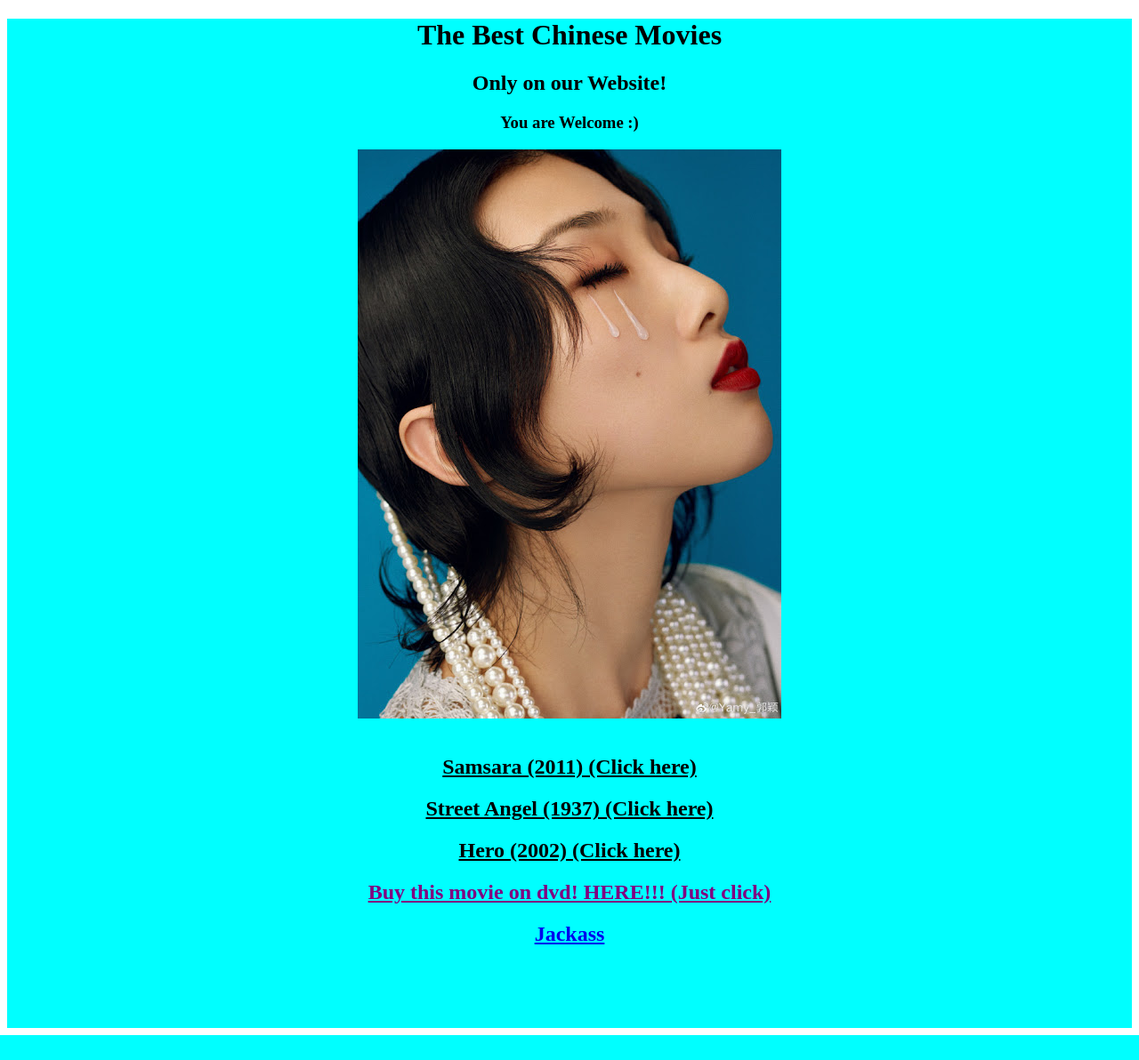
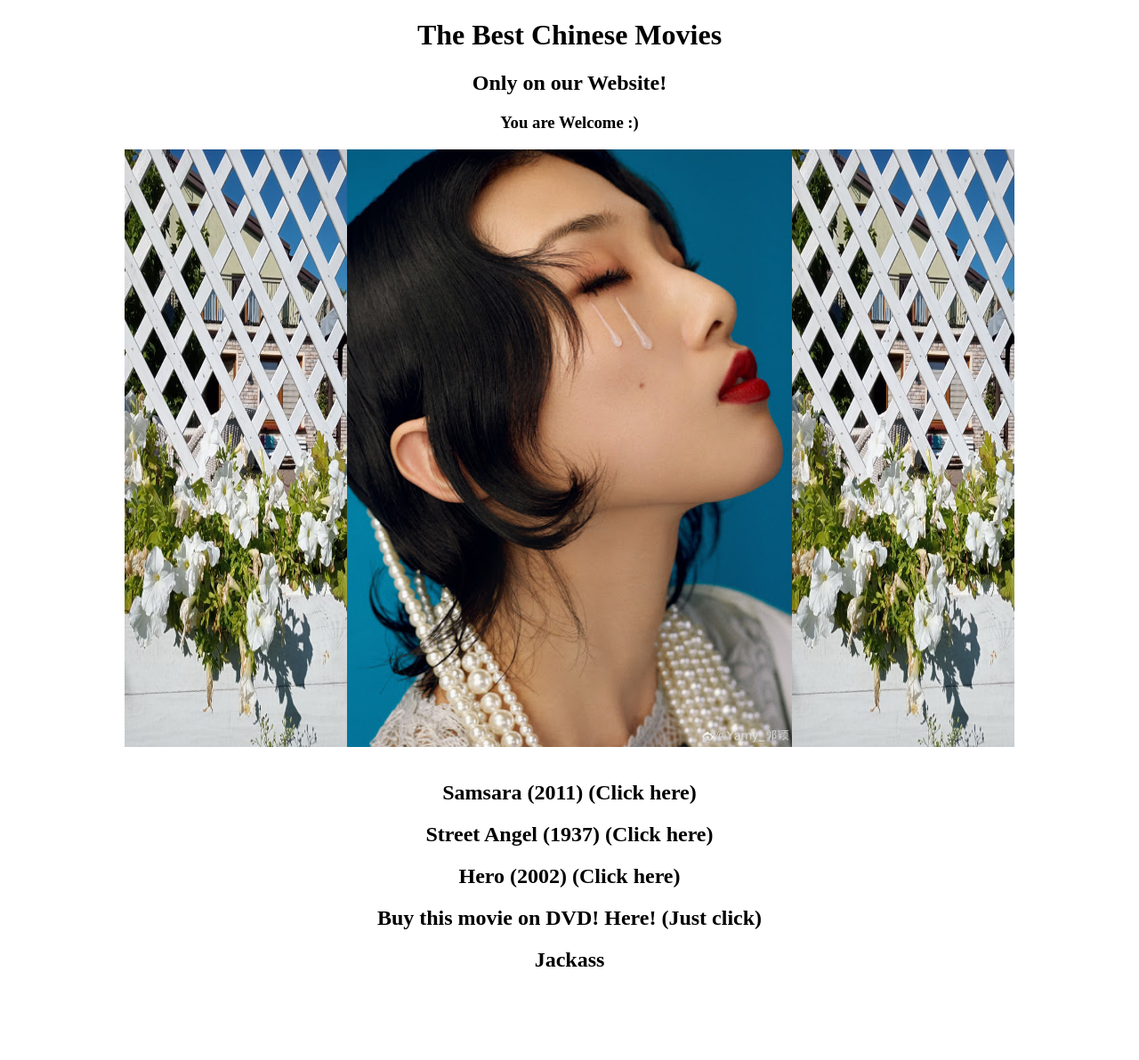
Before and after one commit to Dawid005/MyFirstJavaWebiste, a Java web app: page /App1.1/ in a window 1280 px wide. Shown: the whole page at 89% size. Before the commit the page ends 1164 px from the top, so only its background shows below. Run offline with Tomcat 11, a stand-in JSP engine, Linux system fonts and the light colour scheme.

Commit message:
second commit

```diff
--- a/src/main/webapp/index.jsp
+++ b/src/main/webapp/index.jsp
@@ -15,24 +15,76 @@
 			text-align:center;'
 			margin-left:auto;
 			margin-right:auto;
-			background-color:Cyan;
+			background-color:White;
 		}
 
 		#list
 		{
+			clear:both;
+			text-decoration: none;
 			text-align:center;'
 			margin-left:auto;
 			margin-right:auto;
-			background-color:Cyan;
+			background-color:White;
 			color:blue;
 		}
 
+
 		#samsara
 		{
+			text-decoration: none;
 			text-align:center;'
 			margin-left:auto;
 			margin-right:auto;
 			color:black;
+		}
+
+		#StreetAngel
+		{
+			text-decoration: none;
+		}
+
+		#hero
+		{
+			text-decoration: none;
+		}
+
+		#Shop
+		{
+			text-decoration: none;
+		}
+
+		#jackass
+		{
+			text-decoration: none;
+		}
+
+		#Gallery
+		{
+			width:1000px;
+			text-align: center;
+			margin-left:auto;
+			margin-right:auto;
+
+		}
+
+		#Kasia1
+		{
+			float:left;
+			height:672.5px;
+			width:250px;
+		}
+
+		#Kasia2
+		{
+			float:left;
+			height:672.5px;
+			width:250px;
+		}
+		#theImage
+		{
+			width:500px;
+			float:left;
 		}
 	</style>
 
@@ -42,12 +94,19 @@
 	<h1> The Best Chinese Movies</h1>
 	<h2>Only on our Website!</h2>
 	<h3>You are Welcome :)</h3>
-	<img id="theImage" src="images/yamy.jpg"/>
 
-	</br>
+	<div id="Gallery">
+		<img id="Kasia1" src="images/FromKasia.jpg"/>
 
-	</br>
+		<img id="theImage" src="images/yamy.jpg"/>
+
+		<img id="Kasia2" src="images/FromKasia.jpg"/>
+
+	</div>
+
 	<div id="list">
+
+		<br>
 
 		<h2> <a href="http://localhost:8080/App1.1/first.jsp" style="color: Black" id="samsara">Samsara (2011) (Click here)</a> </h2>
 
@@ -55,9 +114,9 @@
 
 		<h2> <a href="http://localhost:8080/App1.1/third.jsp" style="color: Black" id="hero">Hero (2002) (Click here)</a></h2>
 
-		<h2> <a href="http://localhost:8080/App1.1/shop.jsp" style="color: Purple" id="Shop"> Buy this movie on dvd! HERE!!! (Just click)</a></h2>
+		<h2> <a href="http://localhost:8080/App1.1/shop.jsp" style="color: Black" id="Shop"> Buy this movie on DVD! Here! (Just click)</a></h2>
 
-		<h2> <a href="http://localhost:8080/App1.1/jackass.html" style="color: Pink id="jackass"> Jackass</a></h2>
+		<h2> <a href="http://localhost:8080/App1.1/jackass.html" style="color: Black" id="jackass"> Jackass</a></h2>
 	</br></br></br></br>
 
 
```
Also changed, not shown: src/main/webapp/images/FromKasia.jpg (added).
